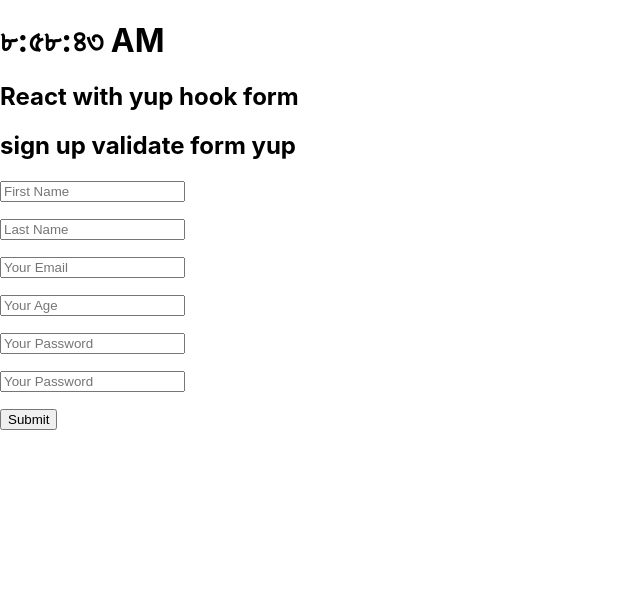
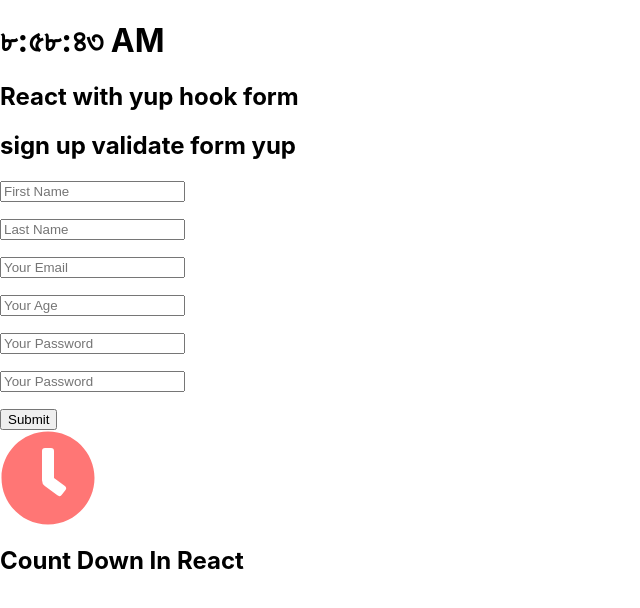
Before and after one commit to khanfaysal/specific-element-style, a React (Create React App) app: page / in a window 1280 px wide. Shown: the top 608 px of the page, without its empty margins (0-640 px from the left). Built offline with nearby package versions, Linux system fonts and the light colour scheme.

Commit message:
count down js running

```diff
--- a/package.json
+++ b/package.json
@@ -3,6 +3,9 @@
   "version": "0.1.0",
   "private": true,
   "dependencies": {
+    "@fortawesome/fontawesome-svg-core": "^1.2.36",
+    "@fortawesome/free-solid-svg-icons": "^5.15.4",
+    "@fortawesome/react-fontawesome": "^0.1.16",
     "@hookform/resolvers": "^2.8.3",
     "@testing-library/jest-dom": "^5.11.4",
     "@testing-library/react": "^11.1.0",
--- a/src/App.js
+++ b/src/App.js
@@ -1,16 +1,16 @@
-import React, { Component } from "react";
+import React from 'react';
 import Clock from "./components/Clock";
+import CountDown from './components/CountDown';
 import Form from "./components/Form";
 
-class App extends Component {
-  render() {
-    return (
-      <div>
-        <Clock locale="bn-BD" />
-        <Form />
-      </div>
-    );
-  }
-}
+const App = () => {
+  return (
+    <main>
+      <Clock locale="bn-BD" />
+      <Form />
+      <CountDown />
+    </main>
+  );
+};
 
 export default App;
--- /dev/null
+++ b/src/components/CountDown.js
@@ -0,0 +1,19 @@
+import { faClock} from "@fortawesome/free-solid-svg-icons";
+import { FontAwesomeIcon } from "@fortawesome/react-fontawesome";
+import React from "react";
+
+
+const CountDown = () => {
+    return (
+        <section>
+            <div className="text-center shadow-sm w-4/6 m-auto">
+                <FontAwesomeIcon icon={faClock} size="6x"color="#ff7675"/>
+                <h1 className="font-bold text-yellow-500">Count Down In React</h1>
+                <div>
+
+                </div>
+            </div>
+        </section>
+    )
+}
+export default CountDown;
```
Also changed, not shown: 1 other file (tests, documents, lock files or other folders).
